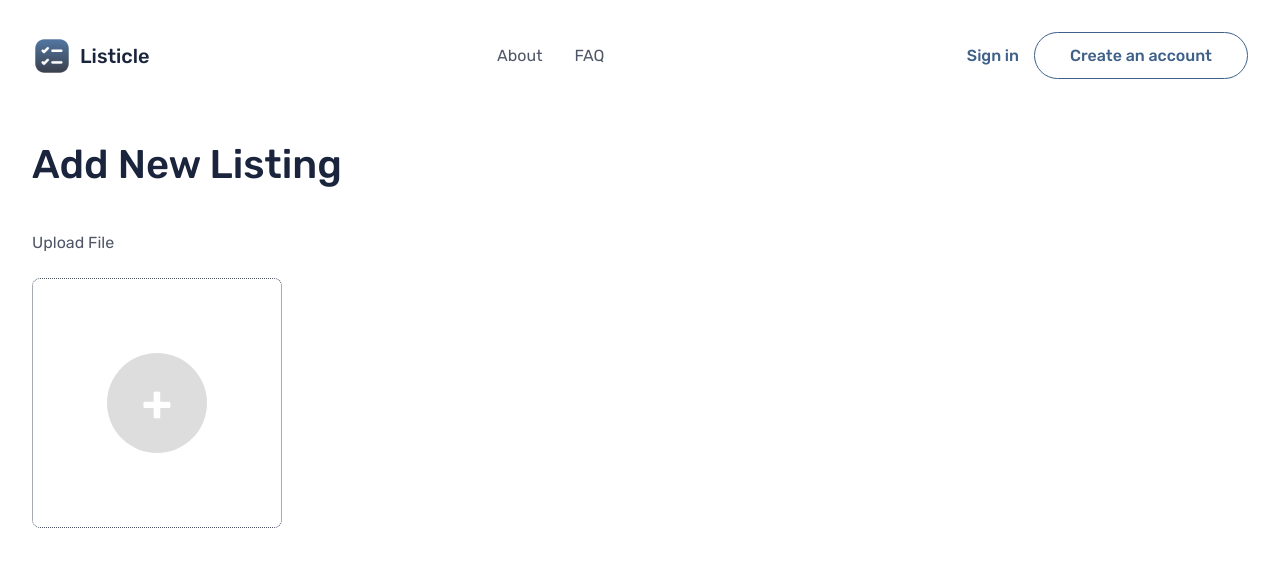
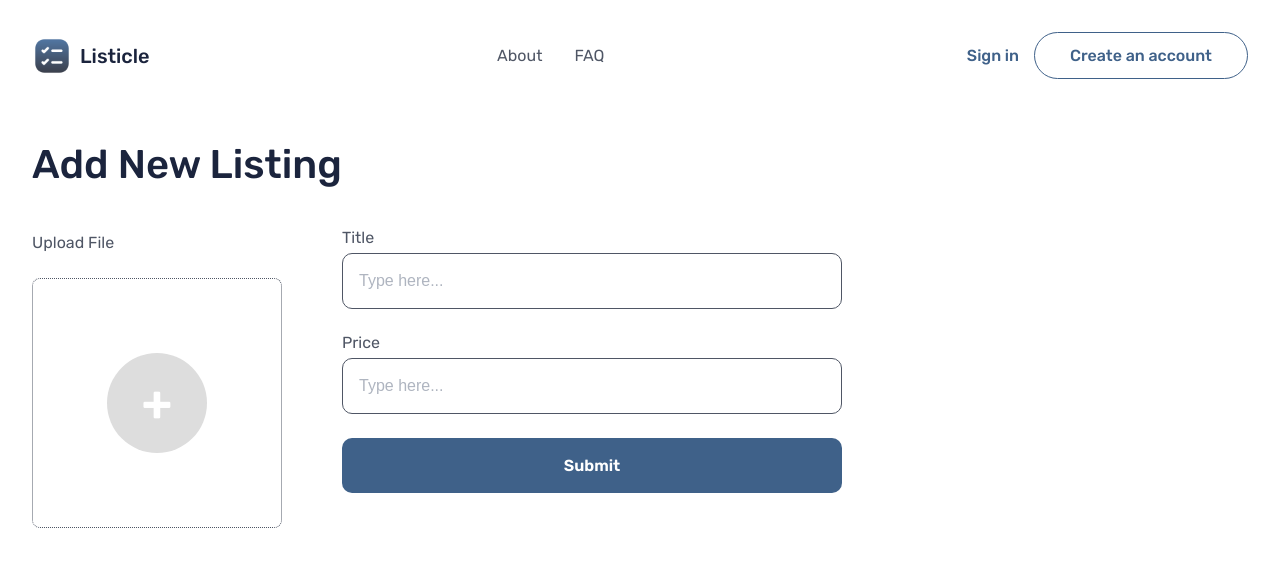
Before and after one commit to elinahov/listicle-website, a Next.js app: page /new-listing in a window 1280 px wide. Shown: the top 566 px of the page. Built offline with nearby package versions, Linux system fonts and the light colour scheme.

Commit message:
Add form inputs

```diff
--- a/src/app/new-listing/page.js
+++ b/src/app/new-listing/page.js
@@ -3,6 +3,8 @@ import Header from "@/components/Header";
 import styles from './page.module.scss';
 import { useState } from "react";
 import Image from "next/image";
+import Input from "@/components/Input";
+import Button from "@/components/Button";
 
 const AddNewListing = () => {
     const [selectedImage, setSelectedImage] = useState()
@@ -16,8 +18,9 @@ const AddNewListing = () => {
 
             <h2 className={styles.title}>Add New Listing</h2>
 
+            <div className={styles.container}>
+                <div className={styles.uploadContainer}>
                     <p className={styles.label}>Upload File</p>
-
 
                     {selectedImage ? (
                         <div className={styles.uploadedImageContainer}>
@@ -35,6 +38,16 @@ const AddNewListing = () => {
                         </div>
                     )}
                 </div>
+
+                <div className={styles.form}>
+                    <Input label="Title" />
+                    <Input label="Price" />
+
+                    <Button className={styles.submitButton}>Submit</Button>
+                </div>
+
+            </div>
+        </div>
     )
 }
 
--- a/src/app/new-listing/page.module.scss
+++ b/src/app/new-listing/page.module.scss
@@ -7,15 +7,23 @@
         margin-top: 30px;
     }
 
+    .label {
+        margin-top: 40px;
+        margin-bottom: 20px;
+    }
+
+    .container {
+        display: flex;
+        flex-direction: row;
+        flex-wrap: wrap;
+
+        .uploadContainer {
+            margin-right: 60px;
+
             .uploadWrapper {
                 position: relative;
                 overflow: hidden;
                 display: inline-block;
-    }
-
-    .label {
-        margin-top: 40px;
-        margin-bottom: 20px;
             }
 
             .customUpload {
@@ -71,3 +79,17 @@
                 }
             }
         }
+
+        .form {
+            flex: 1;
+            margin-top: 40px;
+            min-width: 250px;
+            max-width: 500px;
+
+            .submitButton {
+                flex: 1;
+                width: 100%;
+            }
+        }
+    }
+}
```
Lines whose indentation alone changed are shown as unchanged.
